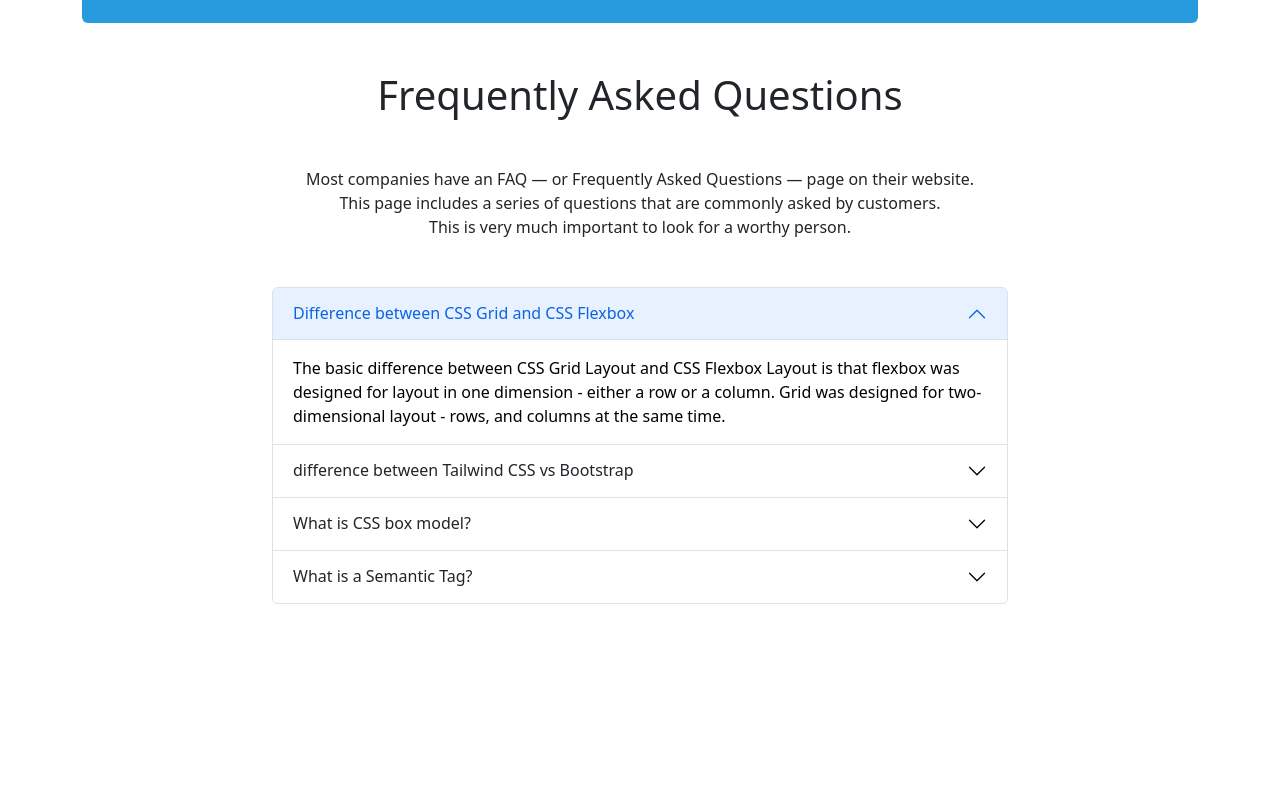
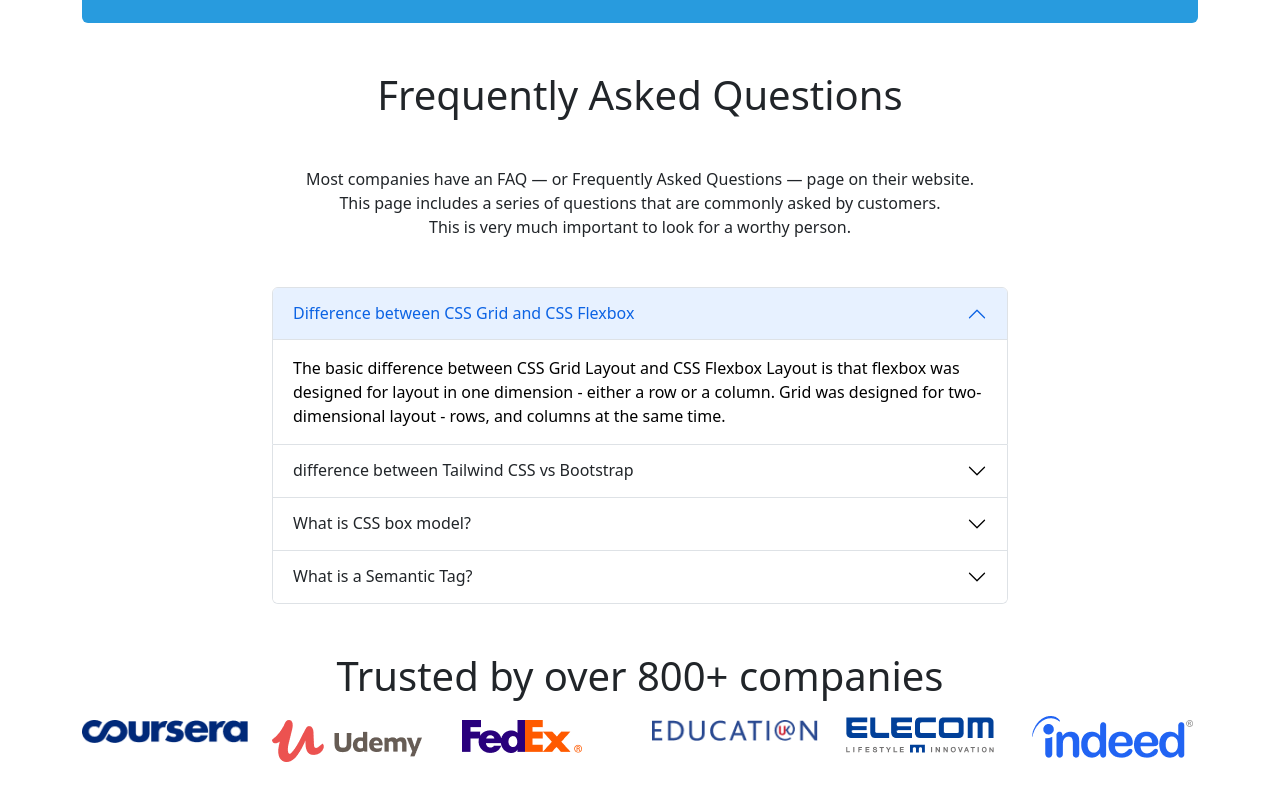
Before and after one commit to Bashar234/digital-learning-assignment, a plain HTML site: page index.html in a window 1280 px wide. Shown: the part 1955-2755 px from the top of the page. Before the commit the page ends 2607 px from the top, so only its background shows below. Drawn offline with Linux system fonts and the light colour scheme.

```diff
--- a/index.html
+++ b/index.html
@@ -324,6 +324,33 @@
 
         </section>
         <!-- question-part end -->
+
+        <!-- company-part(part-5) -->
+         <section class="compani-section d-none d-lg-block my-5">
+            <h1 class="text-center my-3 ">Trusted by over 800+ companies</h1>
+            <div class="row ">
+                <div class="col-lg-2">
+                    <img class="img-fluid my-1" src="images/company/company-1.png" alt="">
+                </div>
+                <div class="col-lg-2">
+                    <img class="img-fluid my-1" src="images/company/company-2.png" alt="">
+                </div>
+                <div class="col-lg-2">
+                    <img class="img-fluid my-1" src="images/company/company-3.png" alt="">
+                </div>
+                <div class="col-lg-2">
+                    <img class="img-fluid my-1" src="images/company/company-4.png" alt="">
+                </div>
+                <div class="col-lg-2">
+                    <img class="img-fluid" src="images/company/company-5.png" alt="">
+                </div>
+                <div class="col-lg-2">
+                    <img class="img-fluid" src="images/company/company-6.png" alt="">
+                </div>
+            </div>
+
+        </section>
+        <!-- company-part end -->
     </main>
     <script src="bootstrap/bootstrap.min.js"></script>
   </body>
```
